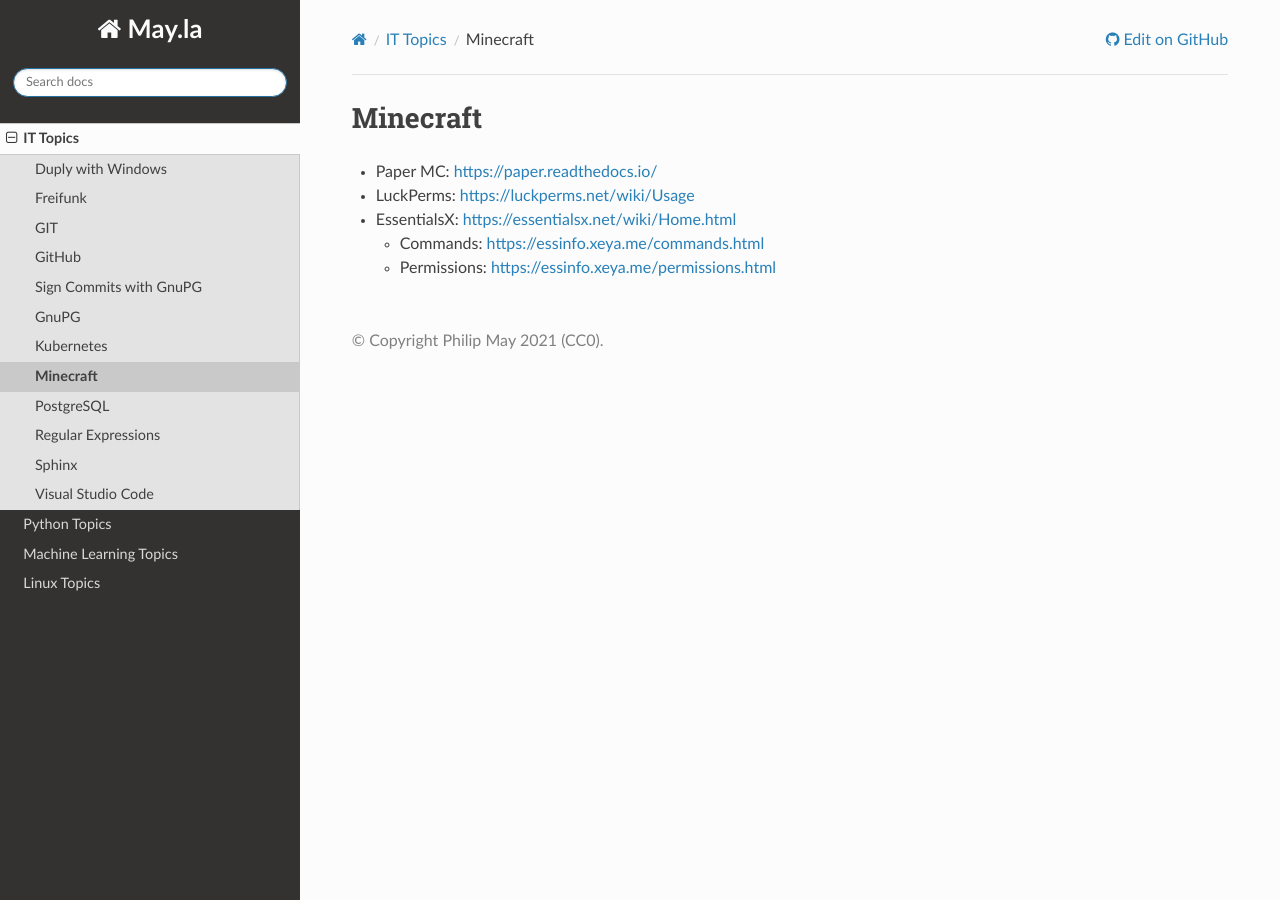
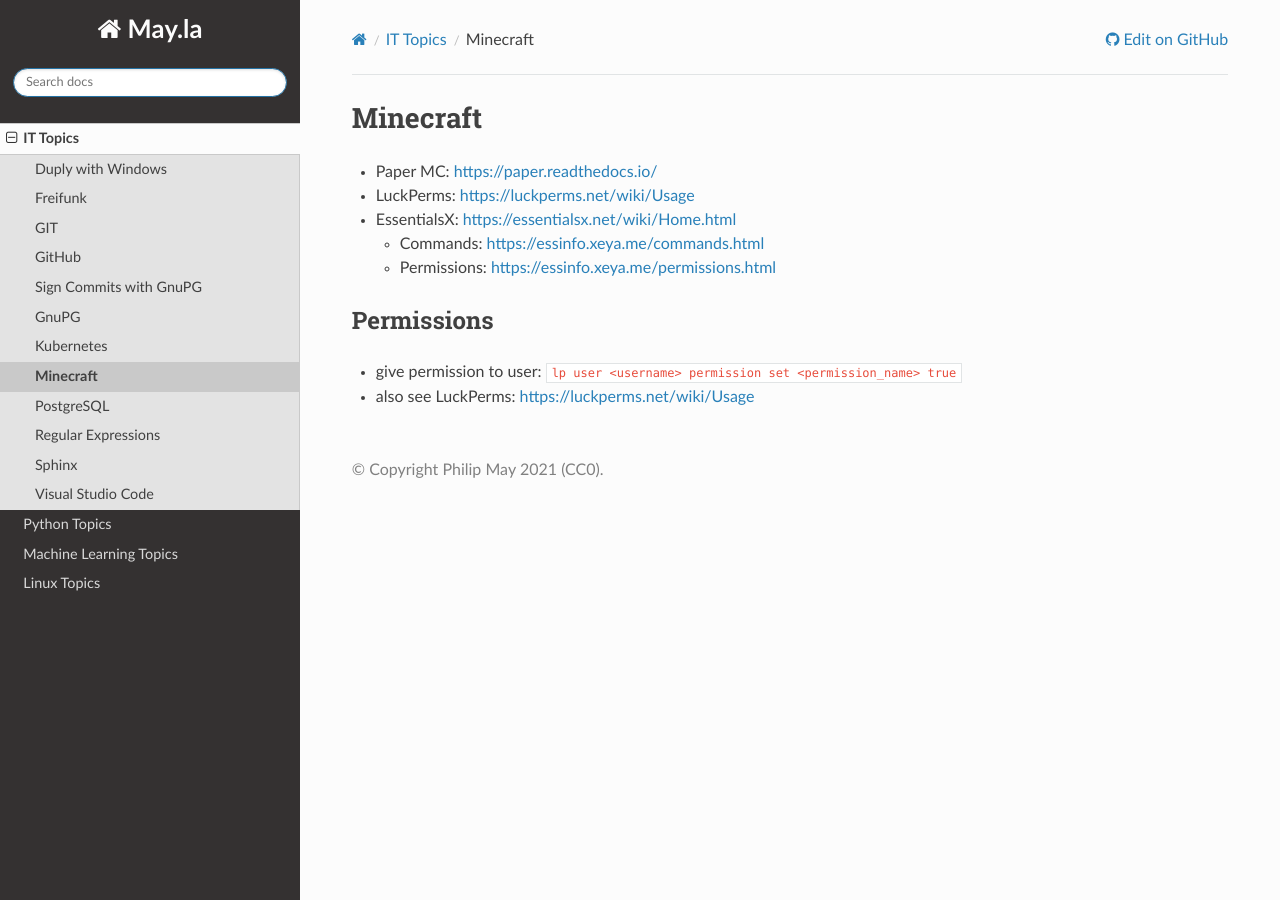
Before and after one commit to PhilipMay/May.la, a Sphinx documentation site: the page built from source/it/minecraft.md, in a window 1280 px wide. Built offline with Sphinx 7.4.7 and the Read the Docs theme 2.0.0, drawn with Linux system fonts in a browser that asks for light colours.

Commit message:
minecraft

```diff
--- a/source/it/minecraft.md
+++ b/source/it/minecraft.md
@@ -4,3 +4,7 @@
 - EssentialsX: <https://essentialsx.net/wiki/Home.html>
   - Commands: <https://essinfo.xeya.me/commands.html>
   - Permissions: <https://essinfo.xeya.me/permissions.html>
+
+## Permissions
+- give permission to user: `lp user <username> permission set <permission_name> true`
+- also see LuckPerms: <https://luckperms.net/wiki/Usage>
```
